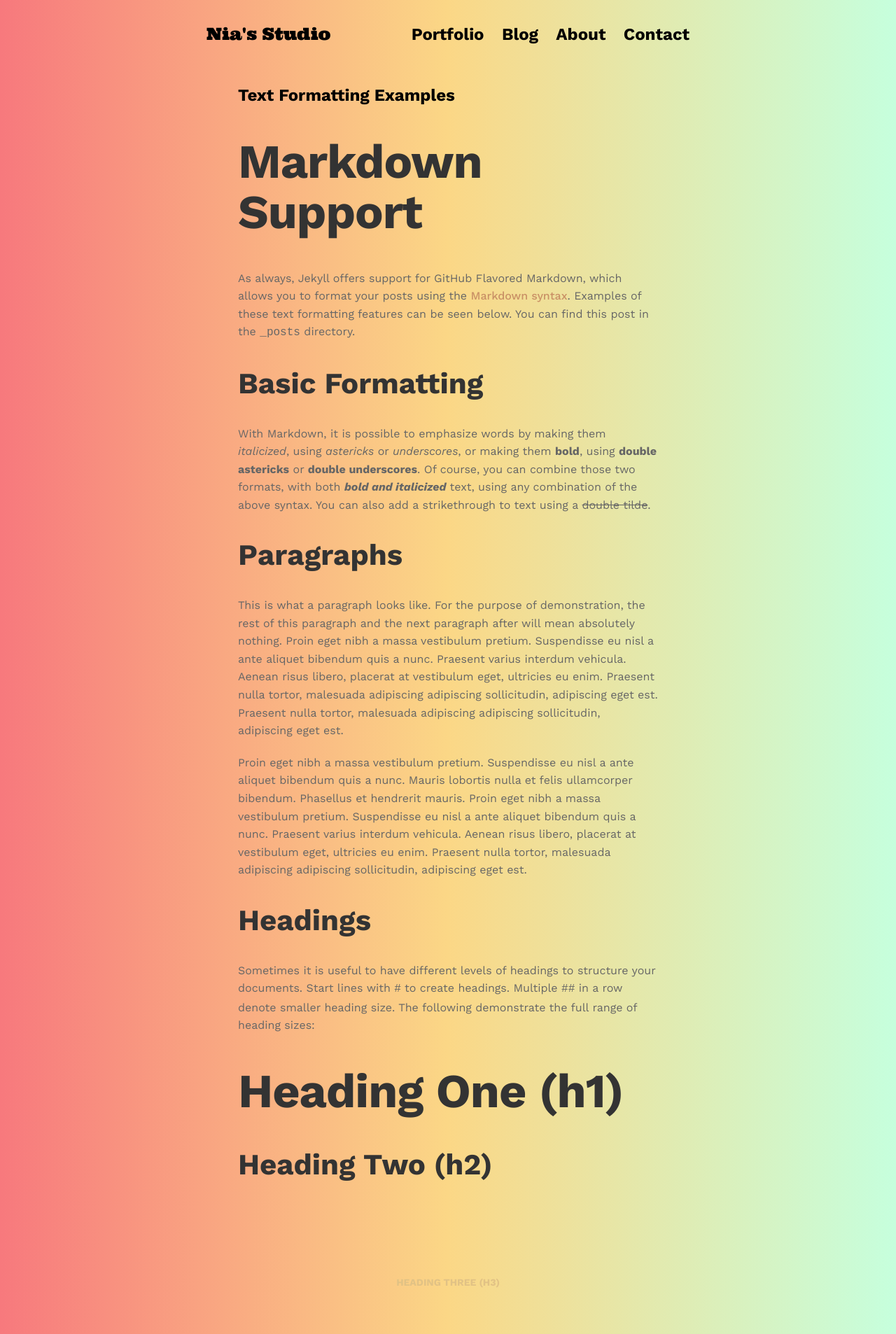
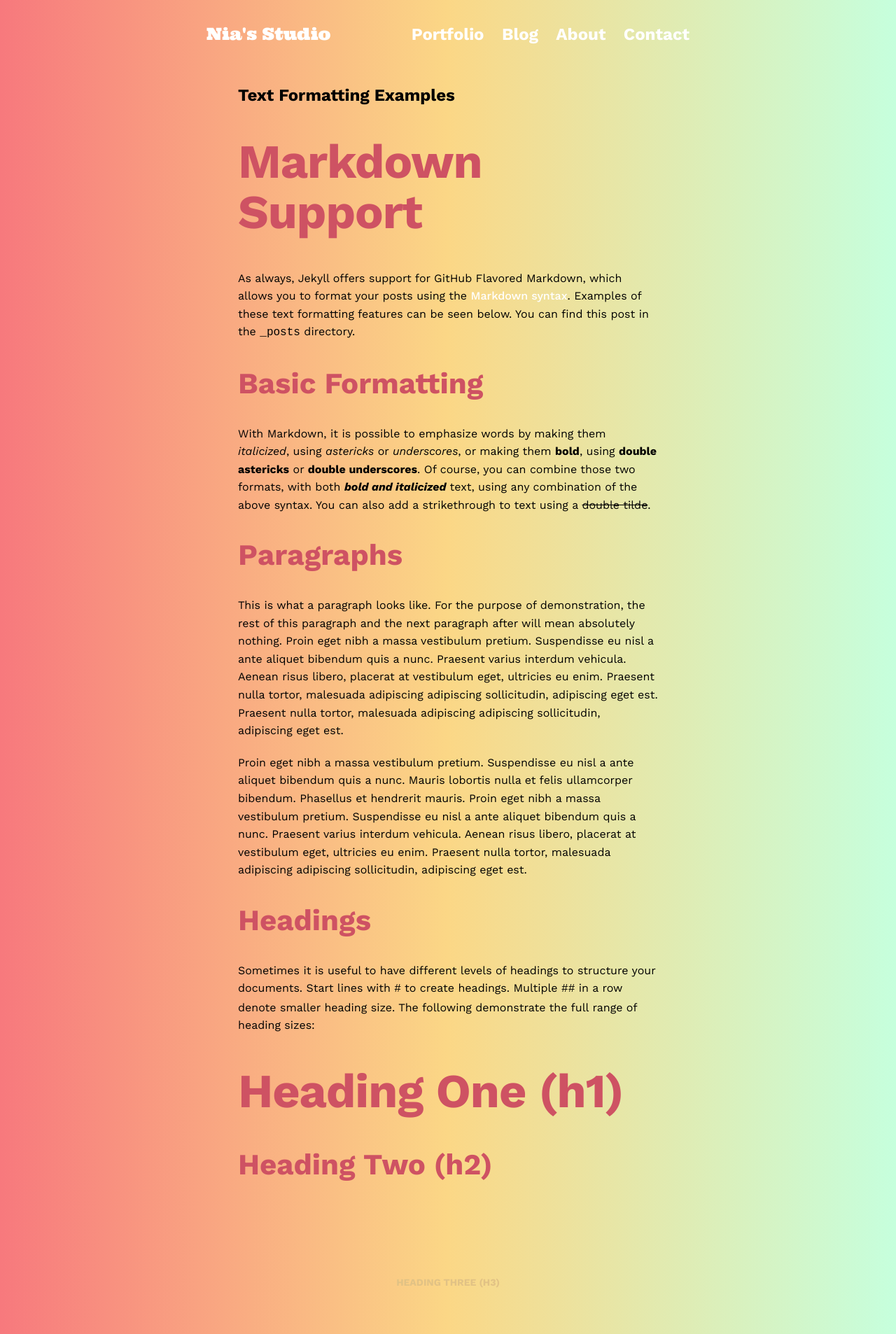
Before and after one commit to niarobles-design/niarobles-design.github.io, a Jekyll site: the page built from _posts/2014-01-01-text-formatting-examples.md, in a window 1280 px wide. Shown: the top 1906 px of the page at 70% size. Built offline with Jekyll 4.4.1, drawn with Linux system fonts in a browser that asks for light colours; nearby versions of some CDN libraries; formulas are drawn with MathJax 3; comment, search, counter and statistics services are not loaded.

```diff
--- a/_sass/3-sections/_default.sass
+++ b/_sass/3-sections/_default.sass
@@ -11,9 +11,11 @@ body
 a
   font-family: 'Work Sans', sans-serif
   font-weight: 500
+  color: white
 
 .logo > a
   font-family: 'Ultra', serif
+  color: #97A7BB
 
 @media (max-width: 768px)
   .site-container
--- a/_sass/3-sections/_header.sass
+++ b/_sass/3-sections/_header.sass
@@ -8,7 +8,7 @@ header
       weight: 700
     a
       display: inline-block
-      color: rgba(0,0,0,1)
+      color: white
       &:hover
         color: $accent-color
   nav
@@ -17,7 +17,8 @@ header
     a
       display: inline-block
       margin-left: 20px
-      color: rgba(0,0,0,1)
+      color: white
+
       font:
         size: 24px
         weight: 700
--- a/_sass/3-sections/_page.sass
+++ b/_sass/3-sections/_page.sass
@@ -3,9 +3,10 @@
   margin: 30px
   h1
     line-height: 1.5
-    color: black
+    color: #D51473
+
     font:
-      size: 68px
+      size: 50px
       weight: 700
   p
     line-height: 1.5
--- a/assets/css/all.sass
+++ b/assets/css/all.sass
@@ -4,13 +4,13 @@
 //------------------------------------------------
 // Set some colors as sass variables
 
-$accent-color: #BD5248
+$accent-color: #D51473
 $accent: #c99065
 $accent-light: adjust-hue(saturate(lighten($accent, 11%), 12.6%), 14%)
 $selectionColor: lighten($accent, 30%)
 
-$textColor: #666
-$headlineColor: #333
+$textColor: black
+$headlineColor: #CE5263
 $bgcolor: #e5eaee
 $documentBackgroundColor: #fff
 
```
Also changed, not shown: 15 other files.
